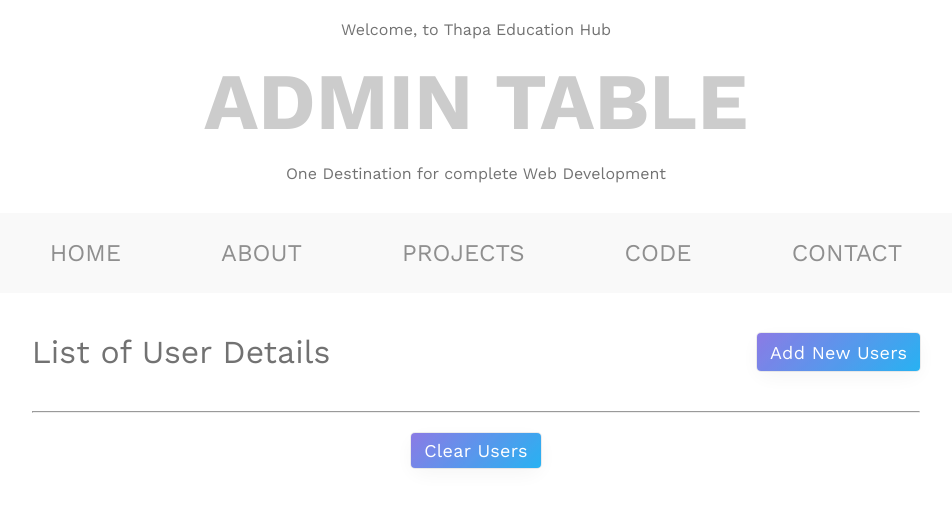
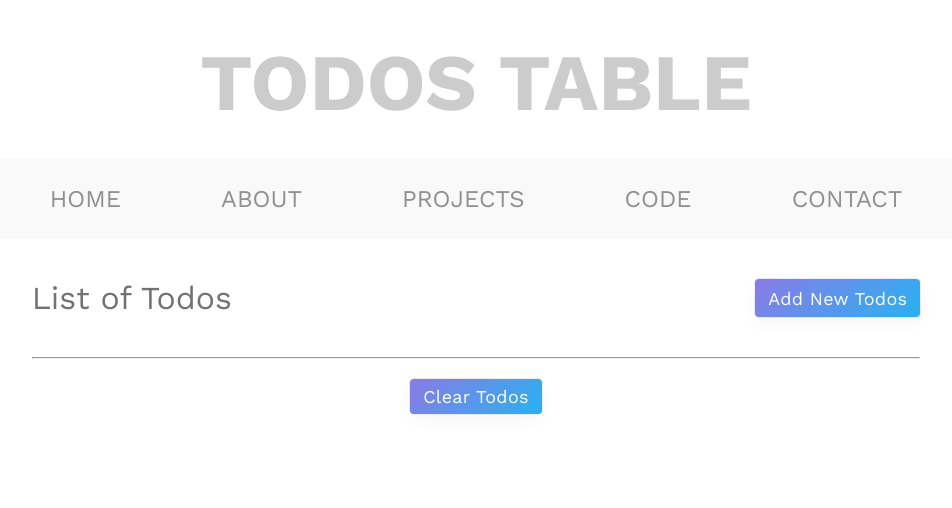
Before and after one commit to Rithick69/Redux-Tutorials, a React (Create React App) app: page / in a window 1280 px wide. Shown: the top 508 px of the page, without its empty margins (164-1116 px from the left). Built offline with nearby package versions, Linux system fonts and the light colour scheme; what chance would draw is missing.

Commit message:
Using redux thunk middleware to fetch data for todo table

```diff
--- a/src/App.js
+++ b/src/App.js
@@ -1,5 +1,5 @@
 import React from 'react';
-import AppU from './components/admin_user_table/AppU';
+import AppU from './components/todos_table/AppU';
 
 const App = () => {
 	return (
--- /dev/null
+++ b/src/components/todos_table/AppU.jsx
@@ -0,0 +1,15 @@
+import React from 'react';
+import Navbar from './reusables/Navbar';
+import './index.css';
+import Todos from './Todos';
+
+const AppU = () => {
+	return (
+		<>
+			<Navbar />
+			<Todos />
+		</>
+	);
+};
+
+export default AppU;
--- /dev/null
+++ b/src/components/todos_table/Todos.jsx
@@ -0,0 +1,84 @@
+import React from 'react';
+import DeleteAllUser from './reusables/DeleteAllUser';
+import { styled } from 'styled-components';
+import { mockData } from '../../api';
+import { useDispatch } from 'react-redux';
+import { addUser } from '../../store_TK/slices/UserSlice';
+import DisplayUserData from './reusables/DisplayUserData';
+
+const Todos = () => {
+	const dispatch = useDispatch();
+
+	// Fetching mockdata as payload through chance npm package.
+	const addNewUser = (payload) => {
+		// Calling action creator with the help of dispatch.
+		dispatch(addUser(payload));
+	};
+
+	return (
+		<>
+			<Wrapper>
+				<div className="content">
+					<div className="admin-table">
+						<div className="admin-subtitle">List of Todos</div>
+						<button
+							className="btn add-btn"
+							onClick={() => addNewUser(mockData())}
+						>
+							Add New Todos
+						</button>
+					</div>
+					<ul>
+						<DisplayUserData />
+					</ul>
+					<hr />
+					<DeleteAllUser />
+				</div>
+			</Wrapper>
+		</>
+	);
+};
+
+const Wrapper = styled.section`
+	margin: 1rem 3.2rem;
+
+	.content ul {
+		list-style-type: none !important;
+		display: flex;
+		flex-direction: column;
+	}
+
+	h3 {
+		margin: 0;
+	}
+
+	.admin-table {
+		display: flex;
+		justify-content: space-between;
+		flex-wrap: wrap;
+		margin: 4rem 0;
+	}
+
+	.admin-subtitle {
+		font-size: 3.2rem;
+	}
+
+	.delete-btn {
+		background-color: transparent;
+		border: none;
+	}
+
+	.delete-icon {
+		font-size: 2.6rem;
+		color: #f12711;
+		filter: drop-shadow(0.2rem 0.2rem 0.5rem rgb(255 0 0 / 0.2));
+		cursor: pointer;
+	}
+	@media screen and (max-width: 998px) {
+		.admin-subtitle {
+			margin-bottom: 1.6rem;
+		}
+	}
+`;
+
+export default Todos;
--- /dev/null
+++ b/src/components/todos_table/index.css
@@ -0,0 +1,60 @@
+* {
+	padding: 0;
+	margin: 0;
+	font-family: 'Work Sans', sans-serif;
+}
+
+html {
+	font-size: 62.5%;
+}
+
+body {
+	display: flex;
+	flex-direction: column;
+	align-items: center;
+	position: relative;
+	min-height: 100vh;
+	margin-top: 2rem;
+}
+
+div {
+	color: #727272;
+	text-align: center;
+	font-size: 1.6rem;
+}
+
+h1 {
+	margin: 16px;
+	font-size: 8rem;
+	color: #ccc;
+	text-transform: uppercase;
+	font-weight: 600;
+	transition: all 2s linear;
+	position: relative;
+}
+
+p,
+a {
+	font-size: 1.8rem;
+	color: #ccc;
+	text-transform: uppercase;
+	font-weight: 600;
+	transition: all 1s ease-in-out;
+	position: relative;
+}
+
+.btn {
+	border: none;
+	opacity: 0.9;
+	outline: none;
+	color: #fff;
+	cursor: pointer;
+	font-size: 1.8rem;
+	padding: 7px 13px;
+	border-radius: 4px;
+	letter-spacing: 0.3px;
+	box-shadow: rgba(0, 0, 0, 0.05) 0px 6px 24px 0px,
+		rgba(0, 0, 0, 0.08) 0px 0px 0px 1px;
+	transition: transform 0.5s ease;
+	background: linear-gradient(135deg, #7f6de3 0%, #11aaf1 100%);
+}
--- /dev/null
+++ b/src/components/todos_table/reusables/DeleteAllUser.jsx
@@ -0,0 +1,30 @@
+import React from 'react';
+// import { clearAll } from '../../../store_TK/slices/UserSlice';
+import { useDispatch } from 'react-redux';
+import { styled } from 'styled-components';
+import { clearAll } from '../../../store_TK/actions';
+
+const DeleteAllUser = () => {
+	const dispatch = useDispatch();
+
+	const deleteAll = () => {
+		dispatch(clearAll());
+	};
+	return (
+		<Wrapper>
+			<button className="btn clear-btn" onClick={deleteAll}>
+				clear todos
+			</button>
+		</Wrapper>
+	);
+};
+
+const Wrapper = styled.section`
+	.clear-btn {
+		text-transform: capitalize;
+		background-color: #db338a;
+		margin-top: 2rem;
+	}
+`;
+
+export default DeleteAllUser;
--- /dev/null
+++ b/src/components/todos_table/reusables/DisplayUserData.jsx
@@ -0,0 +1,56 @@
+import React from 'react';
+import { useDispatch, useSelector } from 'react-redux';
+import { styled } from 'styled-components';
+import { MdDeleteForever } from 'react-icons/md';
+import { removeUser } from '../../../store_TK/slices/UserSlice';
+
+const DisplayUserData = () => {
+	// Here the param store represents the complete store data.
+	// We can select the reducer we want to access the state of from here.
+	const data = useSelector((store) => {
+		return store.users;
+	});
+
+	const dispatch = useDispatch();
+
+	const deleteUser = (id) => {
+		dispatch(removeUser(id));
+	};
+	return (
+		<Wrapper>
+			{data.map((user, id) => {
+				return (
+					<li key={id}>
+						{user}
+						<button className="btn-delete" onClick={() => deleteUser(id)}>
+							<MdDeleteForever className="delete-icon" />
+						</button>
+					</li>
+				);
+			})}
+		</Wrapper>
+	);
+};
+
+const Wrapper = styled.section`
+	li {
+		width: 100%;
+		display: flex;
+		align-items: center;
+		justify-content: space-between;
+		padding: 1rem;
+		border-bottom: 1px solid #eee;
+
+		&:first-child {
+			border-top: 1px solid #eee;
+		}
+	}
+
+	.btn-delete {
+		background-color: transparent;
+		border: 0;
+		color: #fff;
+	}
+`;
+
+export default DisplayUserData;
--- /dev/null
+++ b/src/components/todos_table/reusables/Navbar.jsx
@@ -0,0 +1,92 @@
+import React from 'react';
+import styled from 'styled-components';
+
+const Navbar = () => {
+	return (
+		<Wrapper>
+			<h1> Todos Table</h1>
+
+			<section>
+				<nav>
+					<ul className="menuItems">
+						<li>
+							<a href="/" data-item="Home">
+								Home
+							</a>
+						</li>
+						<li>
+							<a href="/" data-item="About">
+								About
+							</a>
+						</li>
+						<li>
+							<a href="/" data-item="Projects">
+								Projects
+							</a>
+						</li>
+						<li>
+							<a href="/" data-item="Code">
+								Code
+							</a>
+						</li>
+						<li>
+							<a href="/" data-item="Contact">
+								Contact
+							</a>
+						</li>
+					</ul>
+				</nav>
+			</section>
+		</Wrapper>
+	);
+};
+
+const Wrapper = styled.section`
+	nav {
+		margin: 3rem 0;
+		background: #f9f9f9;
+		padding: 1rem 0;
+	}
+	nav .menuItems {
+		list-style: none;
+		display: flex;
+		flex-wrap: wrap;
+		justify-content: space-between;
+	}
+	nav .menuItems li {
+		margin: 1.6rem 5rem;
+	}
+	nav .menuItems li a {
+		text-decoration: none;
+		color: #8f8f8f;
+		font-size: 24px;
+		font-weight: 400;
+		transition: all 0.5s ease-in-out;
+		position: relative;
+		text-transform: uppercase;
+	}
+	nav .menuItems li a::before {
+		content: attr(data-item);
+		transition: 0.5s;
+		color: #8254ff;
+		position: absolute;
+		top: 0;
+		bottom: 0;
+		left: 0;
+		right: 0;
+		width: 0;
+		overflow: hidden;
+	}
+	nav .menuItems li a:hover::before {
+		width: 100%;
+		transition: all 0.5s ease-in-out;
+	}
+
+	@media screen and (max-width: 998px) {
+		nav .menuItems li {
+			margin: 0.6rem 5rem;
+		}
+	}
+`;
+
+export default Navbar;
```
Also changed, not shown: src/store_TK/slices/TodoSlice.jsx (added, +32 -0 lines).
